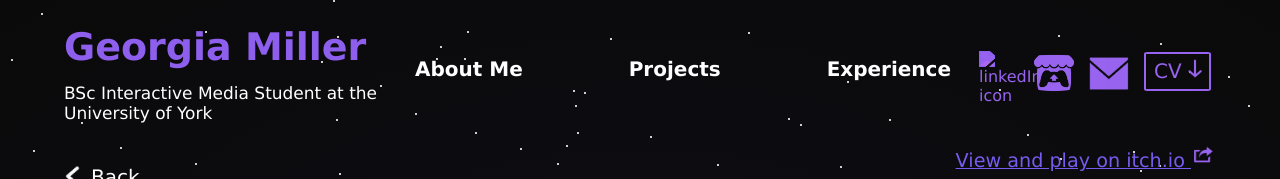
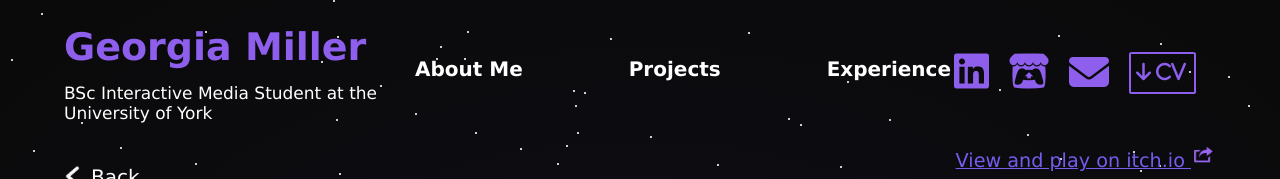
Before and after one commit to geemiller/Portfolio-Site, a plain HTML site: page eerieEscape.html in a window 1280 px wide. Shown: the top 179 px of the page. Drawn offline with Linux system fonts and the light colour scheme.

Commit message:
changing icons

```diff
--- a/eerieEscape.html
+++ b/eerieEscape.html
@@ -8,6 +8,7 @@
         <link href="mediaqueries.css" type="text/css" rel="stylesheet">
         <title>Georgia Miller Portfolio</title>
         <link rel="icon" type="image/x-icon" href="/resources/favicon.ico">
+        <script src="https://kit.fontawesome.com/5da9ce64bc.js" crossorigin="anonymous"></script>
     </head>
         <header class="topBar">
             <h1 class="h1" id="myName"><a href="index.html">Georgia Miller</a></h1>
@@ -17,14 +18,14 @@
                     <li class="top-nav"><a href="index.html">About Me</a></li>
                 <li class="top-nav"><a href="projects.html">Projects</a></li>
                 <li class="top-nav"><a href="experience.html">Experience</a></li>
-                </ul>
-                <ul id="buttons">
-                    <li class="button" id="linkedin"><a href="https://www.linkedin.com/in/georgia-miller-622889204/"><img src="resources/linkedin.png" width="45" height="auto" alt="linkedIn icon"></a></li>
-                  <!--  <li class="button" id="github"><a href="https://github.com/geemiller"><img src="resources/github.png" width="40" height="auto" alt="GitHub icon"></a></li> -->
-                  <li class="button" id="itchio"><a href="https://georgiamiller.itch.io"><img src="resources/itch.io.png" width="40" height="auto" alt="Itch.io icon"></a></li>
-                    <li class="button" id="email"><a href="mailto:lpsgeorgia1@gmail.com"><img src="resources/email.png" width="40" height="33" alt="Email icon"></a></li>
-                    <li class="button" id="CV">CV  <img src="resources/download.png" width="15" height="auto" alt="Download icon"></li>
-                </ul>
+            </ul>
+            <ul id="buttons">
+            <a href="https://www.linkedin.com/in/georgia-miller-622889204/"><li class="button fa-brands fa-linkedin" id="linkedin" style="color: #8e5fed;"></li></a>
+            <a href="https://georgiamiller.itch.io"><li class="button fa-brands fa-itch-io" id="itchio" style="color: #8e5fed;"></li></a>
+            <a href="mailto:lpsgeorgia1@gmail.com"><li class="button fa-solid fa-envelope" id="email" style="color: #8e5fed;"></li></a>
+            <li class="button fa-solid fa-arrow-down" id="CV" style="color: #8e5fed;">  CV    </li>
+              <!--<li class="button" id="github"><a href="https://github.com/geemiller"><img src="resources/github.png" width="40" height="auto" alt="GitHub icon"></a></li>-->
+            </ul>
             </nav>
         </header>
         <body>
--- a/styles.css
+++ b/styles.css
@@ -21,7 +21,6 @@ html {
 #Uni {
     width: 30%;
 }
-
 
   #stars, #stars2, #stars3 {
     width: 100%;
@@ -115,15 +114,19 @@ li {
 }
 
 .button {
-    -webkit-filter: invert(45%) sepia(80%) saturate(3911%) hue-rotate(232deg) brightness(93%) contrast(101%);
-    width: 50px;
-    margin-right: 5px;
+    font-size: 40px;
+    margin-right: 20px;
 }
 
 .button:hover {
-    -webkit-filter: none;
+    color: #ffffff !important;
+    border-color: #ffffff !important;
     cursor: pointer;
     transform: scale(1.1);
+}
+
+#email:hover {
+    border-color: #ffffff !important;
 }
 
 .h1 {
@@ -141,8 +144,8 @@ li {
 
 #CV {
     font-size: 20px;
-    border: 2px solid white;
-    padding: 5px 5px 5px 8px;
+    border: 2px solid #8e5fed;;
+    padding: 8px 8px 5px 5px;
     width: 50px;
     height: 25px;
     border-radius: 5%;
```
Also changed, not shown: TKM.html (+8 -7 lines), experience.html (+8 -7 lines), index.html (+5 -4 lines), projects.html (+8 -7 lines), reciMeal.html (+8 -7 lines), theTemple.html (+8 -7 lines).
